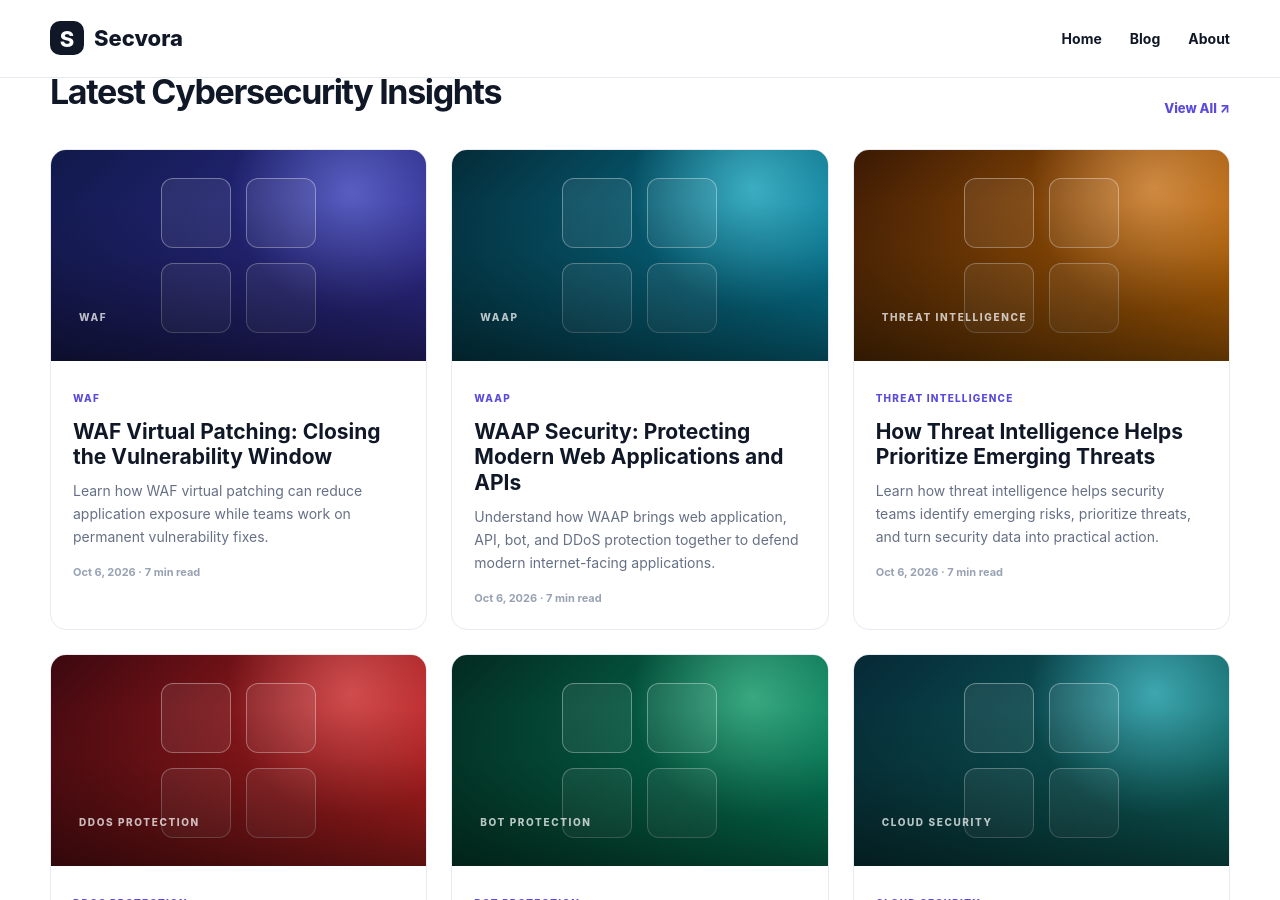
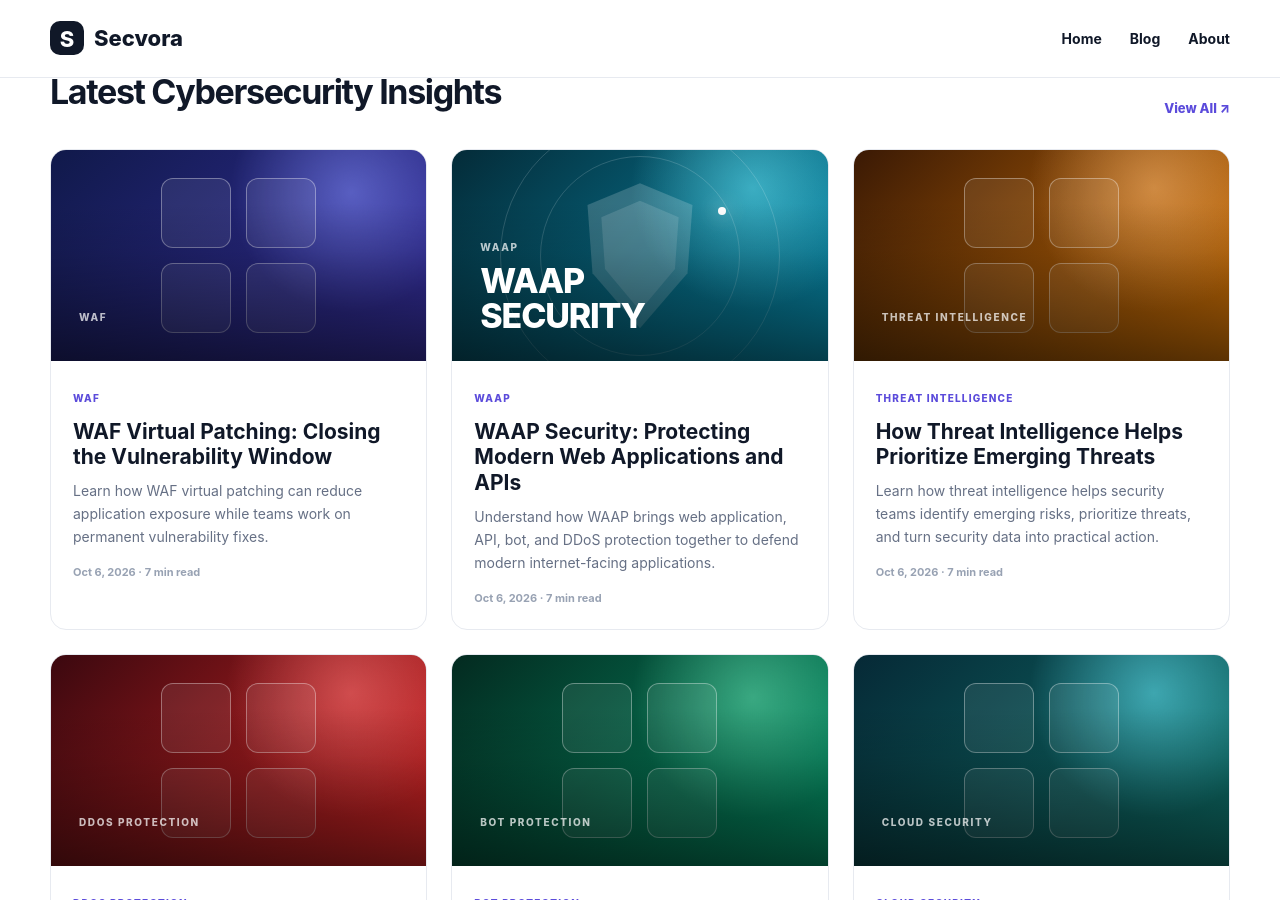
Before and after one commit to prasadprechu/Secvora, a Jekyll site: the page built from index.html, in a window 1280 px wide and 900 px high, scrolled down 726 px. Built offline with Jekyll 4.4.1, drawn with Linux system fonts in a browser that asks for light colours.

Commit message:
Update 2026-10-06-waap-security.md

```diff
--- a/_posts/2026-10-06-waap-security.md
+++ b/_posts/2026-10-06-waap-security.md
@@ -6,6 +6,8 @@ category_slug: waap
 date: 2026-10-06
 permalink: /waap-security/
 description: "Understand how WAAP brings web application, API, bot, and DDoS protection together to defend modern internet-facing applications."
+focus_keyword: "WAAP Security"
+visual: waap-shield
 read_time: 7
 author: "Secvora Research"
 ---
```
